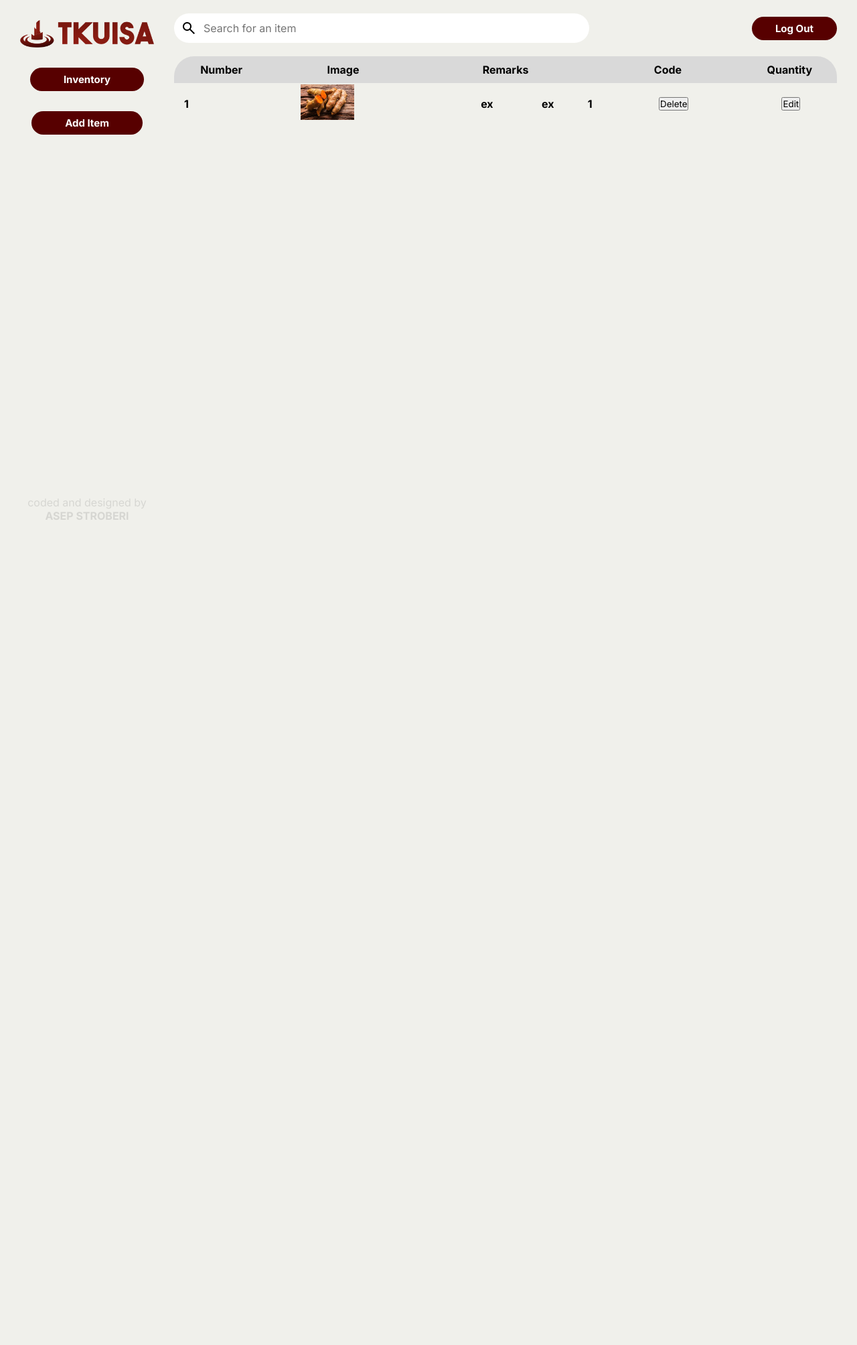
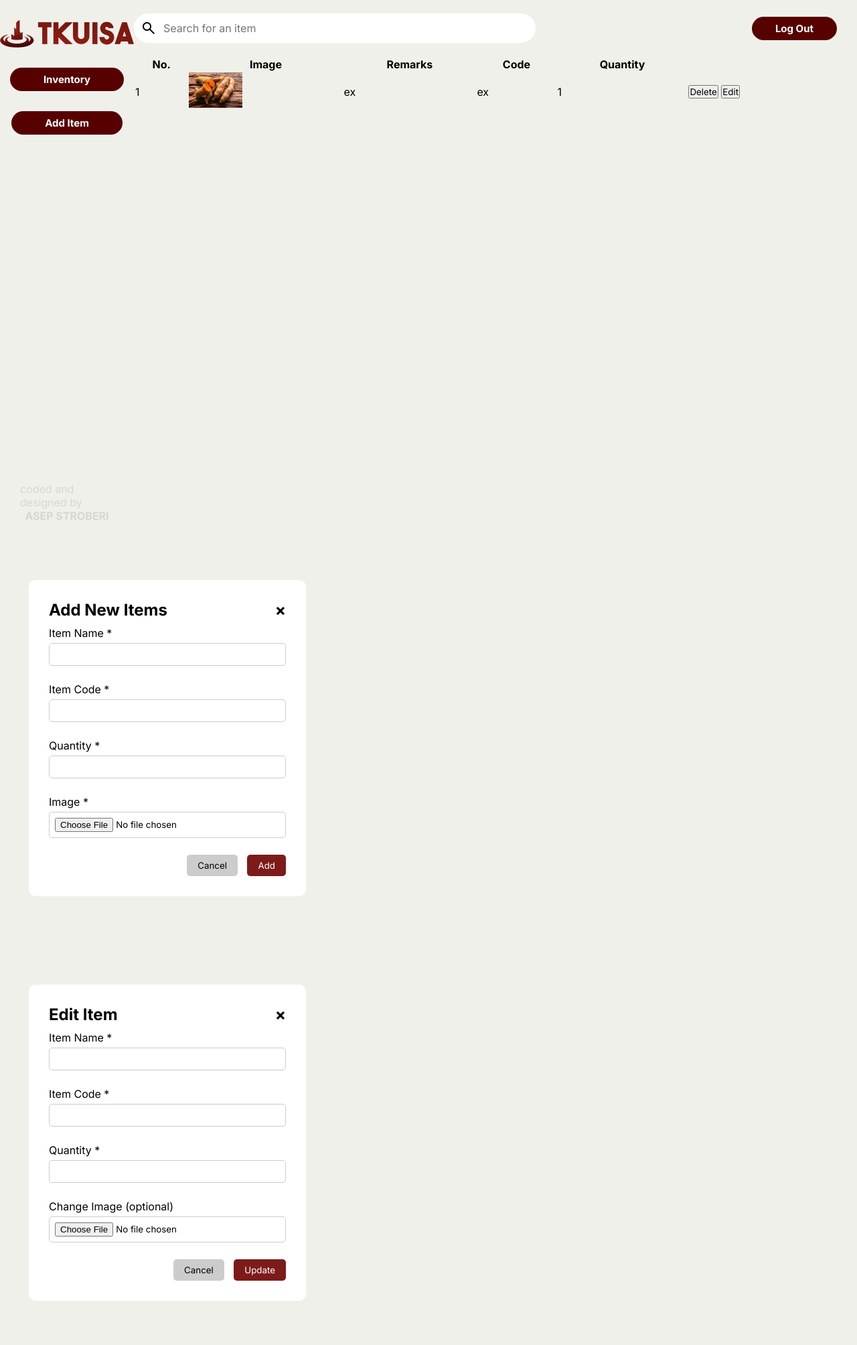
Before and after one commit to JustinWangsa/Inventory-Management-System-Website, a PHP site: page / in a window 1280 px wide. Shown: the whole page at 67% size. Before the commit the page ends 776 px from the top, so only its background shows below. Run offline with PHP 8.4, Linux system fonts and the light colour scheme; data comes from the database, SQL or seed files in the repository; lists and menus that the app fills with data are empty.

Commit message:
edit baru

```diff
--- a/src/index.php
+++ b/src/index.php
@@ -1,28 +1,23 @@
-<!-- bikin 2 div, 1 container hitam and putih
- php bakal loop data berdasarkan container
- bikin "card"  -->
-
 <!DOCTYPE html>
 <html lang="en">
 <head>
-        <meta charset="UTF-8">
-        <meta name="viewport" content="width=device-width, initial-scale=1.0">
+  <meta charset="UTF-8" />
+  <meta name="viewport" content="width=device-width, initial-scale=1.0"/>
   <title>TKUISA's Inventory</title>
-        <link href="style.css" rel="stylesheet">
-        <link rel="stylesheet" href="https://fonts.googleapis.com/css2?family=Material+Symbols+Outlined:opsz,wght,FILL,GRAD@24,400,0,0&icon_names=search"/>
-        <script src="script.js"></script>
+  <link href="style.css" rel="stylesheet"/>
+  <link rel="stylesheet" href="https://fonts.googleapis.com/css2?family=Material+Symbols+Outlined&display=swap"/>
 </head>
 <body>
   <div class="container">
     <div class="side_bar">
       <div class="side_top">
-                    <img src="image/main_logo.png" alt="TKUISA LOGO">
+        <img src="image/main_logo.png" alt="TKUISA LOGO" />
         <p class="med_button">Inventory</p>
         <button class="med_button" id="addBtn">Add Item</button>
       </div>
 
       <div class="side_bottom">
-                    <p id="side_bottom_upper">coded and designed by</p>
+        <p>coded and designed by</p>
         <p id="Bold">ASEP STROBERI</p>
       </div>
     </div>
@@ -31,18 +26,53 @@
       <div class="top_segment">
         <div class="search_bar">
           <span class="material-symbols-outlined">search</span>
-                        <input class="search_input" type="search" placeholder="Search for an item"/>
+          <input class="search_input" type="search" placeholder="Search for an item" />
         </div>
         <button class="log_out">Log Out</button>
       </div>
 
       <div class="bottom_segment">
-                    <div id="card-title">
-                        <p>Number</p>
-                        <p>Image</p>
-                        <p>Remarks</p>
-                        <p>Code</p>
-                        <p>Quantity</p>
+        <table>
+          <thead>
+            <tr>
+              <th>No.</th>
+              <th>Image</th>
+              <th>Remarks</th>
+              <th>Code</th>
+              <th>Quantity</th>
+            </tr>
+          </thead>
+          <tbody>
+            <?php
+              include('connect.php');
+              $sql = "SELECT * FROM items";
+              $result = $conn->query($sql);
+              $count = 1;
+              if ($result->num_rows > 0) {
+                while ($row = $result->fetch_assoc()) {
+                  echo "<tr>";
+                  echo "<td>" . $count++ . "</td>";
+                  echo "<td><img src='image/" . $row["product_image"] . "' width='80' alt='Image'></td>";
+                  echo "<td>" . $row["product_remarks"] . "</td>";
+                  echo "<td>" . $row["product_code"] . "</td>";
+                  echo "<td>" . $row["product_quantity"] . "</td>";
+                  echo "<td>
+                  <button onclick=\"if(confirm('Delete this item?')) window.location.href='delete.php?id=" . $row["id"] . "';\">Delete</button>
+                  <button class='editBtn'
+                      data-id='" . $row["id"] . "'
+                      data-remarks='" . htmlspecialchars($row["product_remarks"], ENT_QUOTES) . "'
+                      data-code='" . $row["product_code"] . "'
+                      data-quantity='" . $row["product_quantity"] . "'
+                  >Edit</button>
+                  </td>";
+                  echo "</tr>";
+                }
+              }
+            ?>
+          </tbody>
+        </table>
+      </div>
+    </div>
   </div>
 
   <div class="popup" id="addPopup">
@@ -54,140 +84,106 @@
 
       <form method="POST" enctype="multipart/form-data" action="add.php">
         <div class="form_group">
-                                    <label for="name">Item Name *</label>
-                                    <input type="text" id="productName" name="product_remarks" required>
+          <label for="productName">Item Name *</label>
+          <input type="text" id="productName" name="product_remarks" required />
         </div>
 
         <div class="form_group">
-                                    <label for="name">Item Code *</label>
-                                    <input type="text" id="productCode" name="product_code" required>
+          <label for="productCode">Item Code *</label>
+          <input type="text" id="productCode" name="product_code" required />
         </div>
 
         <div class="form_group">
-                                    <label for="name">Quantity *</label>
-                                    <input type="number" id="productQuantity" name="product_quantity" id="quant" min="1" required>
+          <label for="productQuantity">Quantity *</label>
+          <input type="number" id="productQuantity" name="product_quantity" min="1" required />
         </div>
 
         <div class="form_group">
-                                    <label for="name">Image *</label>
-                                    <input type="file" id="productImage" name="product_image" required>
+          <label for="productImage">Image *</label>
+          <input type="file" id="productImage" name="product_image" required />
         </div>
 
         <div class="add_popup_actions">
-                                    <button type="button" class="btn cancel_btn" id="cancelBtn" name="cancel">Cancel</button>
+          <button type="button" class="btn cancel_btn" id="cancelBtn">Cancel</button>
           <button type="submit" class="btn add_btn" name="add">Add</button>
         </div>
       </form>
     </div>
   </div>
 
-                    <?php
-                        include('connect.php');
-                    ?>
+<div class="popup" id="editPopup">
+  <div class="popup_content">
+    <div class="popup_header">
+      <h2>Edit Item</h2>
+      <span class="popup_close" id="closeEditPopupBtn">&times;</span>
+    </div>
 
-                    <?php
-                        $sql = "SELECT * FROM items";
-                        $result = $conn->query($sql);
-                        $count = 0;
-                        if ($result->num_rows > 0) {
-                            while ($row = $result->fetch_assoc()){
-                                $count++; ?>
+    <form method="POST" enctype="multipart/form-data" action="update.php">
+      <input type="hidden" id="editId" name="id" />
+      <div class="form_group">
+        <label for="editRemarks">Item Name *</label>
+        <input type="text" id="editRemarks" name="product_remarks" required />
+      </div>
 
-                                <table>
-                                    <tr>
-                                        <th><?php echo $count ?></th>
-                                        <th>
-                                            <div class="img-container">
-                                                <img src="image/<?php echo $row["product_image"] ?>" width="80" alt="Image">
+      <div class="form_group">
+        <label for="editCode">Item Code *</label>
+        <input type="text" id="editCode" name="product_code" required />
       </div>
-                                        </th>
-                                        <th><?php echo $row["product_remarks"] ?></th>
-                                        <th><?php echo $row["product_code"] ?></th>
-                                        <th><?php echo $row["product_quantity"] ?></th>
-                                        <th>
-                                            <button onclick="if (confirm('Are you sure you want to delete this item?')) { window.location.href = 'delete.php?id=<?php echo $row['id']; ?>'; }">Delete</button>
-                                        </th>
-                                        <th>
-                                            <button onclick="window.location.href = 'edit.php?id=<?php echo $row['id'] ?>';">Edit</button>
-                                        </th>
-                                    </tr>
-                                </table>
 
-                    <?php
-                            }
-                        }
-                    ?>
+      <div class="form_group">
+        <label for="editQuantity">Quantity *</label>
+        <input type="number" id="editQuantity" name="product_quantity" min="1" required />
+      </div>
+
+      <div class="form_group">
+        <label for="editImage">Change Image (optional)</label>
+        <input type="file" id="editImage" name="product_image" />
+      </div>
+
+      <div class="add_popup_actions">
+        <button type="button" class="btn cancel_btn" id="cancelEditBtn">Cancel</button>
+        <button type="submit" class="btn add_btn" name="update">Update</button>
+      </div>
+    </form>
   </div>
 </div>
-        </div>
+
+
   <script>
     const addPopup = document.getElementById("addPopup");
     const openPopupBtn = document.getElementById("addBtn");
     const closePopupBtn = document.getElementById("closePopupBtn");
     const cancelBtn = document.getElementById("cancelBtn");
-            const form = document.querySelector("form");
-            const bottomSegment = document.querySelector(".bottom_segment");
 
-            openPopupBtn.onclick = () => {
-            addPopup.style.display = "block";
+    openPopupBtn.onclick = () => addPopup.style.display = "block";
+    closePopupBtn.onclick = () => addPopup.style.display = "none";
+    cancelBtn.onclick = () => addPopup.style.display = "none";
+
+    window.onclick = (e) => {
+      if (e.target === addPopup) addPopup.style.display = "none";
     };
 
-            closePopupBtn.onclick = () => {
-            addPopup.style.display = "none";
-            };
+      const editPopup = document.getElementById("editPopup");
+    const closeEditPopupBtn = document.getElementById("closeEditPopupBtn");
+    const cancelEditBtn = document.getElementById("cancelEditBtn");
 
-            cancelBtn.onclick = () => {
-            addPopup.style.display = "none";
-            };
+    document.querySelectorAll(".editBtn").forEach(btn => {
+      btn.addEventListener("click", () => {
+        document.getElementById("editId").value = btn.dataset.id;
+        document.getElementById("editRemarks").value = btn.dataset.remarks;
+        document.getElementById("editCode").value = btn.dataset.code;
+        document.getElementById("editQuantity").value = btn.dataset.quantity;
+        editPopup.style.display = "block";
+      });
+    });
+
+    closeEditPopupBtn.onclick = () => editPopup.style.display = "none";
+    cancelEditBtn.onclick = () => editPopup.style.display = "none";
 
     window.onclick = (e) => {
-            if (e.target === addPopup) {
-                addPopup.style.display = "none";
-            }
+      if (e.target === addPopup) addPopup.style.display = "none";
+      if (e.target === editPopup) editPopup.style.display = "none";
     };
-
-            form.addEventListener("submit", function (e) {
-            e.preventDefault();
-
-            const itemName = document.getElementById("productName").value;
-            const itemCode = document.getElementById("productCode").value;
-            const quantity = document.getElementById("productQuantity").value;
-            const imageInput = document.getElementById("productImage");
-            const imageFile = imageInput.files[0];
-
-            if (!itemName || !itemCode || !quantity || !imageFile) {
-                alert("Please fill in all fields.");
-                return;
-            }
-
-            const reader = new FileReader();
-            reader.onload = function (event) {
-                const imageUrl = event.target.result;
-
-                const newTable = document.createElement("table");
-                newTable.innerHTML = `
-                <tr>
-                    <th>New</th>
-                    <th>
-                    <div class="img-container">
-                        <img src="${imageUrl}" width="80" alt="Image">
-                    </div>
-                    </th>
-                    <th>${itemName}</th>
-                    <th>${itemCode}</th>
-                    <th>${quantity}</th>
-                    <th><button onclick="alert('Delete action here')">Delete</button></th>
-                    <th><button onclick="alert('Edit action here')">Edit</button></th>
-                </tr>
-                `;
-
-                bottomSegment.appendChild(newTable);
-                form.reset();
-                addPopup.style.display = "none";
-            };
-
-            reader.readAsDataURL(imageFile);
-            });
   </script>
 </body>
 </html>
--- a/src/style.css
+++ b/src/style.css
@@ -4,6 +4,10 @@
     margin: 0;
     padding: 0;
     font-family: "Inter";
+}
+
+*, *::before, *::after {
+    box-sizing: border-box;
 }
 
 body {
@@ -124,6 +128,18 @@
     flex-direction: column;
 }
 
+.tr:nth-child(odd) {
+    background-color: #b8b8b8;
+}
+
+.tr:nth-child(even) {
+    background-color: #d9d9d9;
+}
+
+.table_row:hover {
+    background-color: #a0a0a0;
+}
+
 #card-title {
     background-color: #D9D9D9;
     color:  #000;
@@ -139,16 +155,31 @@
     margin: 0;
 }
 
+.form_group input[type="text"],
+.form_group input[type="number"],
+.form_group input[type="file"],
+.popup input[type="text"],
+.popup input[type="number"],
+.popup input[type="file"] {
+    width: 100%;
+    box-sizing: border-box;
+    padding: 8px;
+    border: 1px solid #ccc;
+    border-radius: 5px;
+}
+
 .popup {
-    display: none;
-    position: fixed;
-    z-index: 999;
-    left: 0;
-    top: 0;
+    max-width: 500px;
     width: 100%;
-    height: 100%;
-    overflow: auto;
-    background-color: rgba(0, 0, 0, 0.4);
+    padding: 20px;
+    border-radius: 8px;
+    overflow: hidden;
+}
+
+.popup form {
+    display: flex;
+    flex-direction: column;
+    gap: 10px;
 }
 
 .popup_content {
@@ -156,7 +187,9 @@
     margin: 10% auto;
     padding: 30px;
     border-radius: 10px;
-    width: 55%;
+    width: 90%;
+    max-width: 500px;
+    box-sizing: border-box;
 }
 
 .popup_header {
@@ -182,19 +215,6 @@
     margin-bottom: 5px;
 }
 
-.form_image {
-    /* create this one */
-}
-
-.form_group input[type="text"],
-.form_group input[type="number"],
-.form_group input[type="file"] {
-    width: 100%;
-    padding: 8px;
-    border: 1px solid #ccc;
-    border-radius: 5px;
-}
-
 .add_popup_actions {
     text-align: right;
 }
```
Lines whose indentation alone changed are shown as unchanged.
